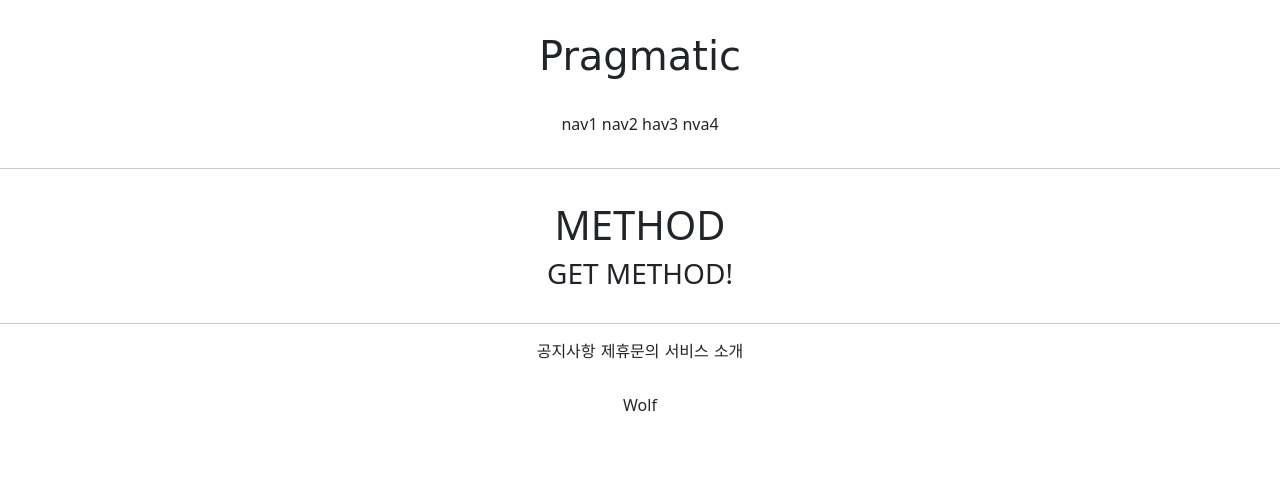
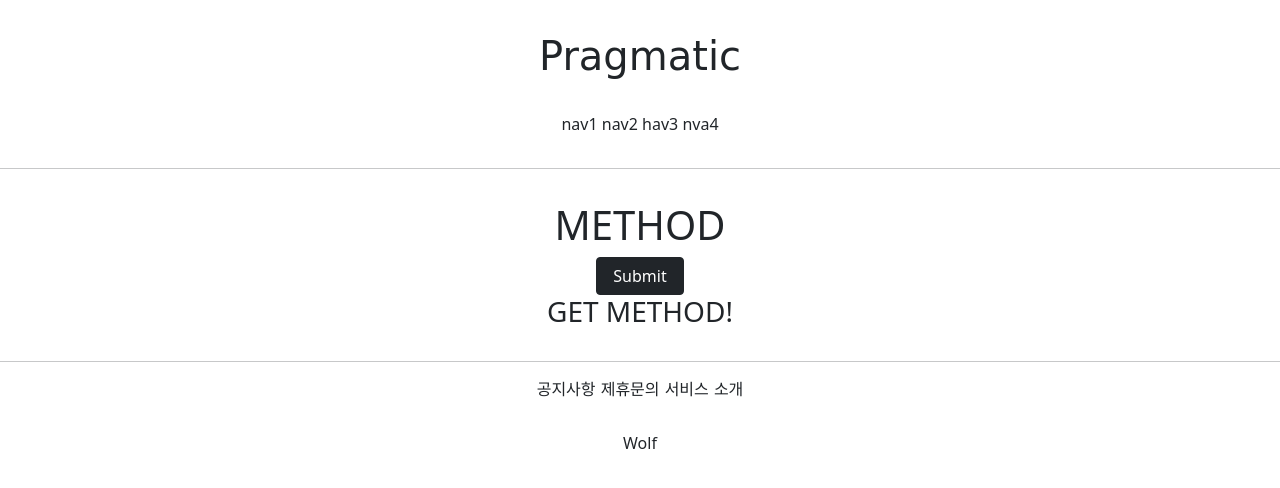
Before and after one commit to Wolf0605/wolf_class5_janggo, a Django app: page /account/hello_world/ in a window 1280 px wide. Shown: the top 488 px of the page. Run offline with Django 3.2, Linux system fonts and the light colour scheme; parts of the project's set-up code (start-up, migrations or seed data) failed here and were passed over; some web fonts are replaced.

Commit message:
2021/07/8 calss 5 commit 2

```diff
--- a/accountapp/templates/accountapp/hello_world.html
+++ b/accountapp/templates/accountapp/hello_world.html
@@ -5,6 +5,11 @@
     <div style = 'margin: 2rem; text-align: center'>{# overflow: hidden #}
         <h1>METHOD</h1>
 
+        <form action="/account/hello_world/" method="post"> {# post 방식으로 한다고 명확히 제시 #}
+            {% csrf_token %} {# post 를 사용할떈 무조건 이거 넣어야 정상작동함  해킹방지하는거임 #}
+            <input type="submit" class="btn btn-dark px-3" type="submit" >
+        </form>
+
         <h3>{{ text }}</h3>
     </div>
 
```
